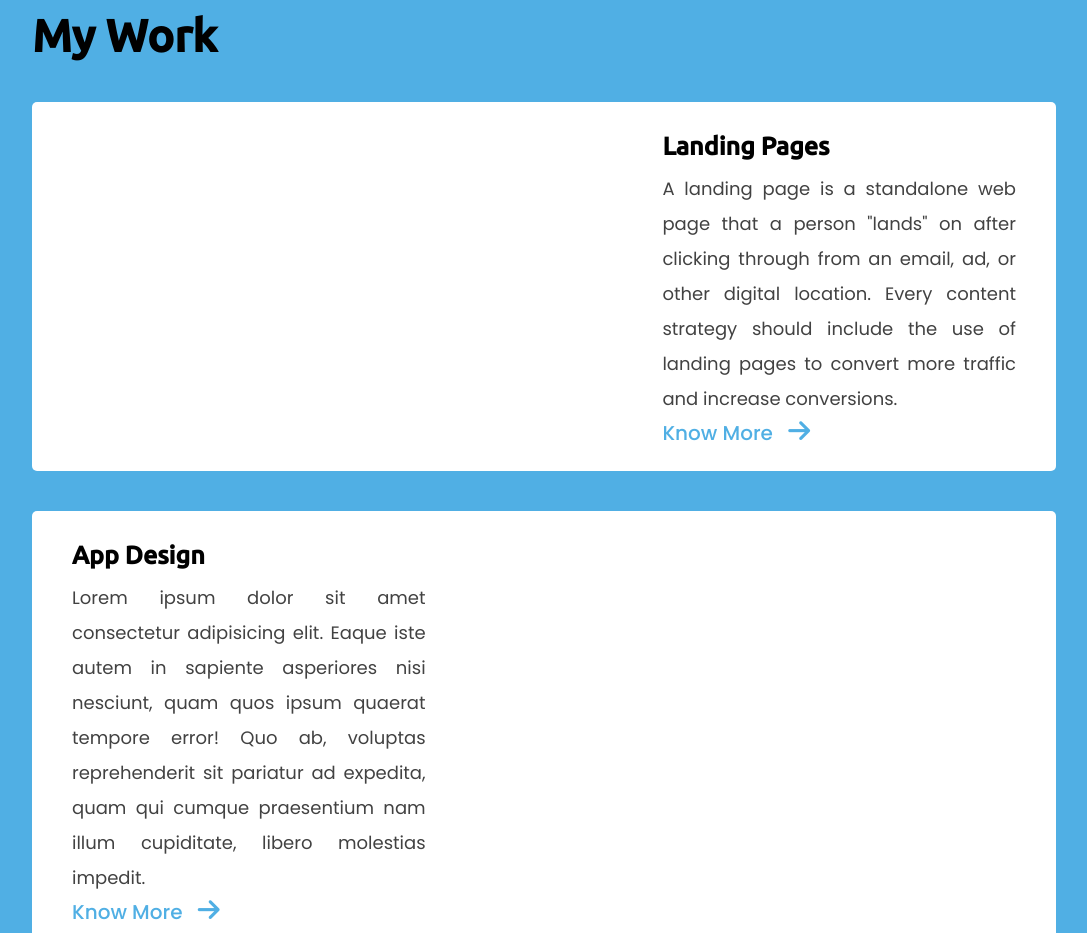
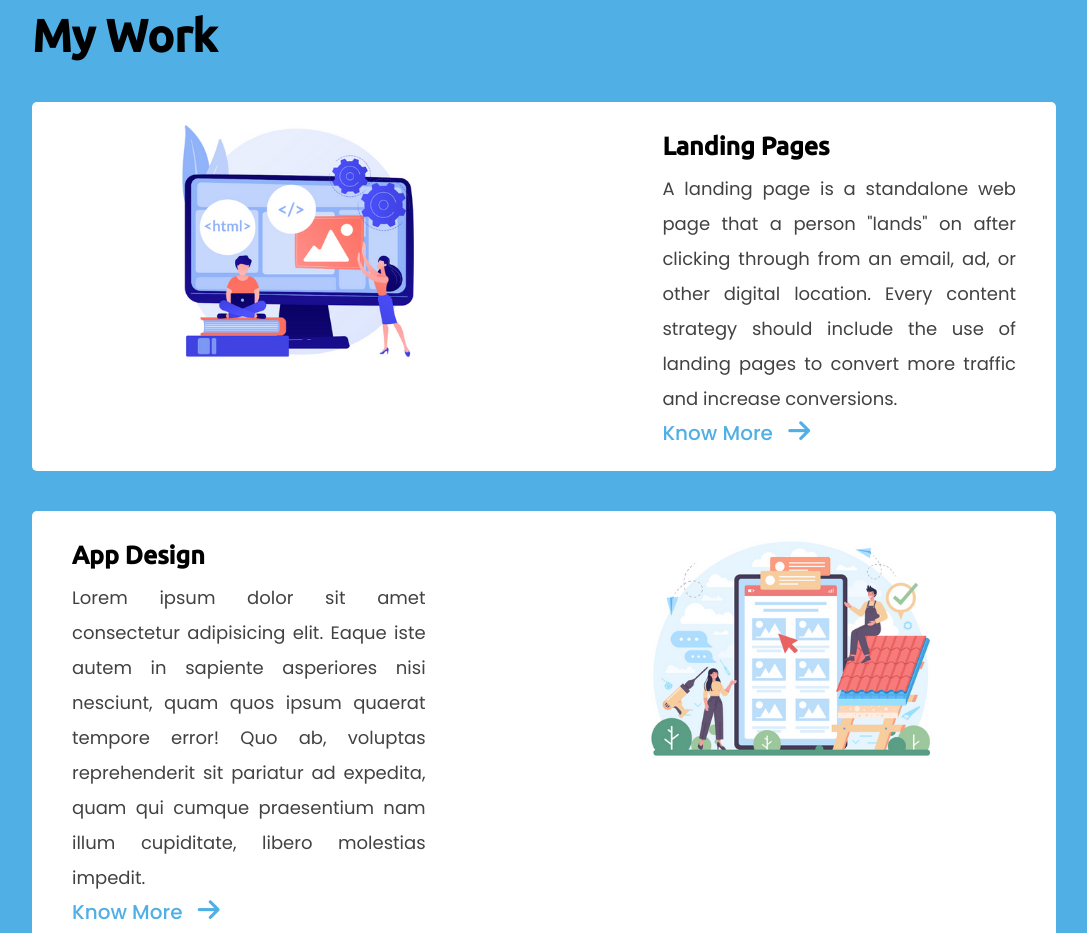
Before and after one commit to codee-er/Portfolio, a plain HTML site: page index.html in a window 1280 px wide. Shown: the part 1620-2553 px from the top of the page, without its empty margins (96-1183 px from the left). Drawn offline with nearby package versions, Linux system fonts and the light colour scheme; the site is published under a folder, as on GitHub Pages, so addresses that start at the root find nothing.

Commit message:
Update index.html

```diff
--- a/index.html
+++ b/index.html
@@ -117,7 +117,7 @@
 
         <div class="portfolio-content">
             <div class="project">
-              <div class="project-img"><img src="/Images/Untitled design.png" alt=""></div>
+              <div class="project-img"><img src="./Images/Untitled design.png" alt=""></div>
               <div class="project-detail"><h2> Landing Pages </h2>
                  <p>A landing page is a standalone web page that a person "lands" on after clicking through from an email, ad, or other digital location. Every content strategy should include the use of landing pages to convert more traffic and increase conversions.</p>
 
@@ -145,7 +145,7 @@
 
               </div>
 
-            <div class="project-img "><img src="/Images/image.png" alt=""></div>
+            <div class="project-img "><img src="./Images/image.png" alt=""></div>
 
           </div>
 
```
